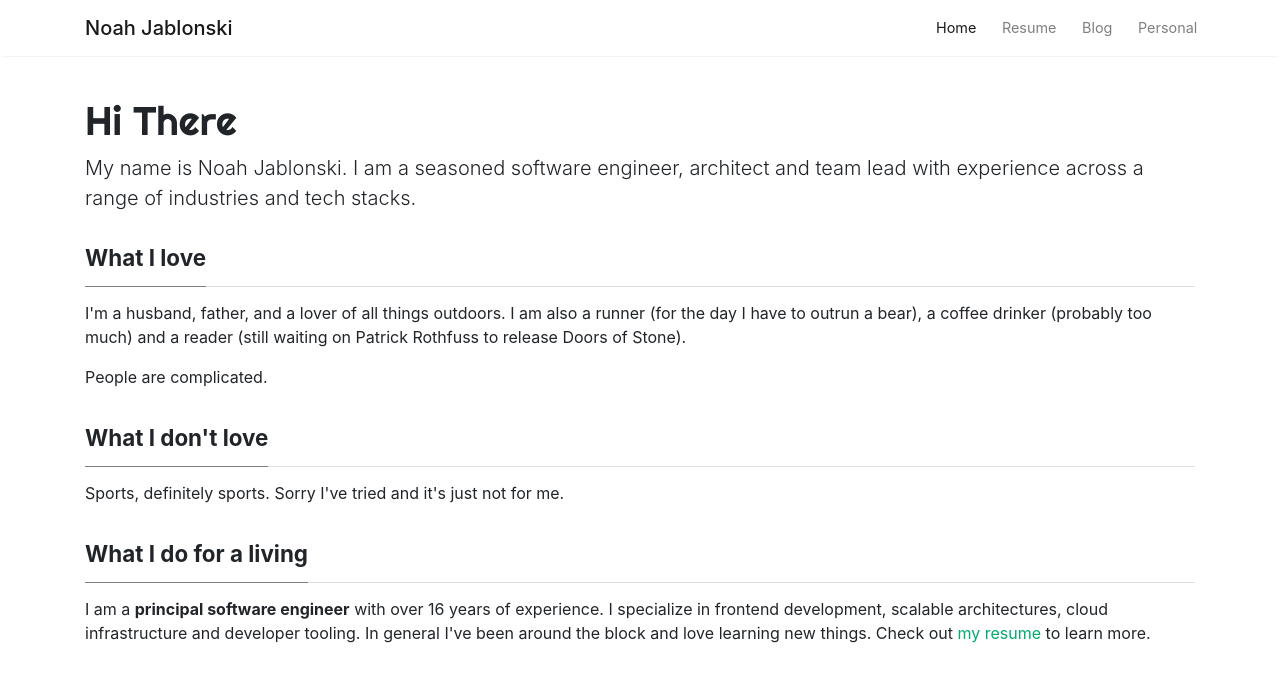
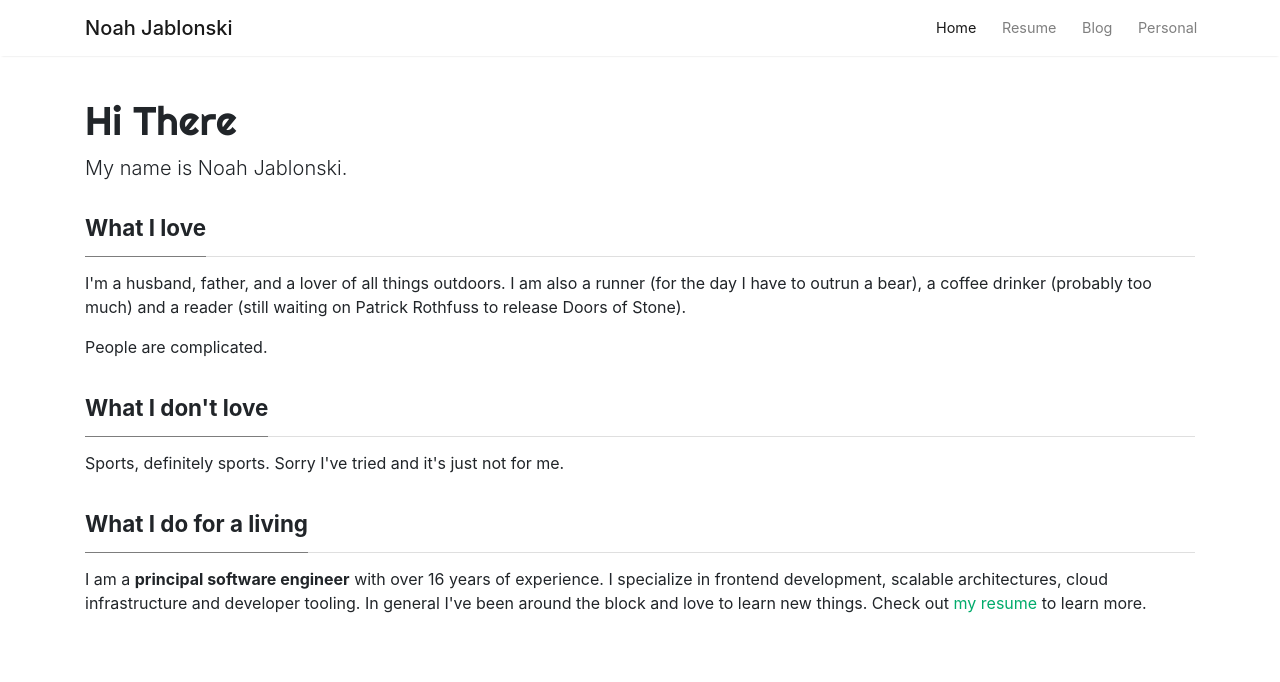
Before and after one commit to jablonnc/jablonnc.github.io, a Jekyll site: the page built from index.html, in a window 1280 px wide. Shown: the top 682 px of the page. Built offline with Jekyll 4.4.1, drawn with Linux system fonts in a browser that asks for light colours; nearby versions of some CDN libraries; the list of posts is cut into pages by our own code.

Commit message:
master --

```diff
--- a/index.html
+++ b/index.html
@@ -5,7 +5,7 @@ layout: default
 <div class="mainheading">
   <h1 class="sitetitle">Hi There</h1>
   <p class="lead">
-      My name is Noah Jablonski. I am a seasoned software engineer, architect and team lead with experience across a range of industries and tech stacks.
+      My name is Noah Jablonski.
   </p>
 </div>
 
@@ -32,5 +32,5 @@ layout: default
       <h2><span>What I do for a living</span></h2>
   </div>
 
-  I am a <b>principal software engineer</b> with over 16 years of experience. I specialize in frontend development, scalable architectures, cloud infrastructure and developer tooling. In general I've been around the block and love learning new things. Check out <a href="/resume">my resume</a> to learn more.
+  I am a <b>principal software engineer</b> with over 16 years of experience. I specialize in frontend development, scalable architectures, cloud infrastructure and developer tooling. In general I've been around the block and love to learn new things. Check out <a href="/resume">my resume</a> to learn more.
 </section>
```
